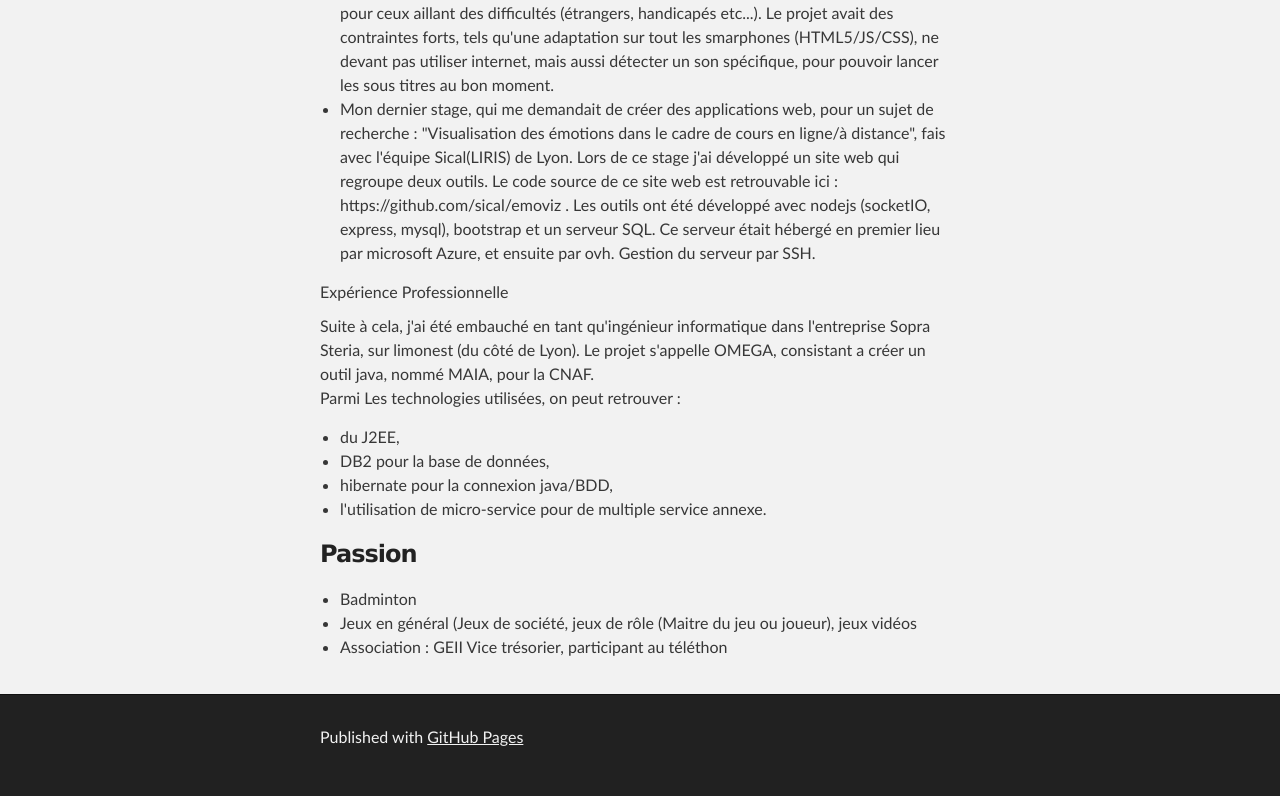
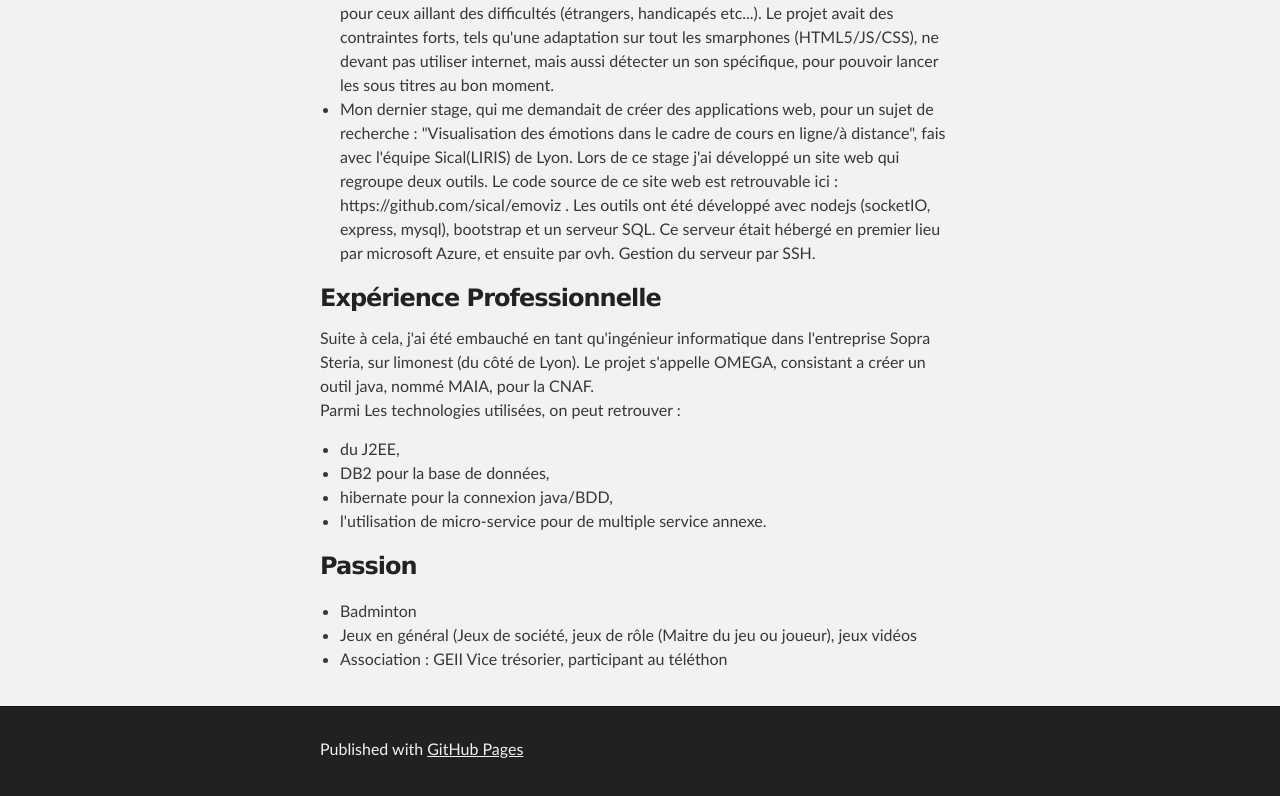
Before and after one commit to MaxenceT/MaxenceT.github.io, a plain HTML site: page index.html in a window 1280 px wide. Shown: the part 801-1597 px from the top of the page. Drawn offline with Linux system fonts and the light colour scheme.

Commit message:
Update index.html

```diff
--- a/index.html
+++ b/index.html
@@ -43,7 +43,9 @@ Ensuite, j'ai continué ma licence ainsi que ma première année de master sur P
   <li>Un projet de fin de Master1, qui consistait à créer une application smartphone pour un client (Catalogue Ouvert du Cinema). le but de l'appli était d'apporter des sous-titres, pour ceux aillant des difficultés (étrangers, handicapés etc...). Le projet avait des contraintes forts, tels qu'une adaptation sur tout les smarphones (HTML5/JS/CSS), ne devant pas utiliser internet, mais aussi détecter un son spécifique, pour pouvoir lancer les sous titres au bon moment.</li>
   <li>Mon dernier stage, qui me demandait de créer des applications web, pour un sujet de recherche : "Visualisation des émotions dans le cadre de cours en ligne/à distance", fais avec l'équipe Sical(LIRIS) de Lyon. Lors de ce stage j'ai développé un site web qui regroupe deux outils. Le code source de ce site web est retrouvable ici : https://github.com/sical/emoviz . Les outils ont été développé avec nodejs (socketIO, express, mysql), bootstrap et un serveur SQL. Ce serveur était hébergé en premier lieu par microsoft Azure, et ensuite par ovh. Gestion du serveur par SSH. </li>
 </ul>
-<a id="designer-templates" class="anchor" href="#designer-templates" aria-hidden="true"><span aria-hidden="true" class="octicon octicon-link"></span></a>Expérience Professionnelle</h3>
+<h3>
+  <a id="designer-templates" class="anchor" href="#designer-templates" aria-hidden="true"><span aria-hidden="true" class="octicon octicon-link"></span></a>Expérience Professionnelle
+</h3>
 
 
 <p>Suite à cela, j'ai été embauché en tant qu'ingénieur informatique dans l'entreprise Sopra Steria, sur limonest (du côté de Lyon).
```
